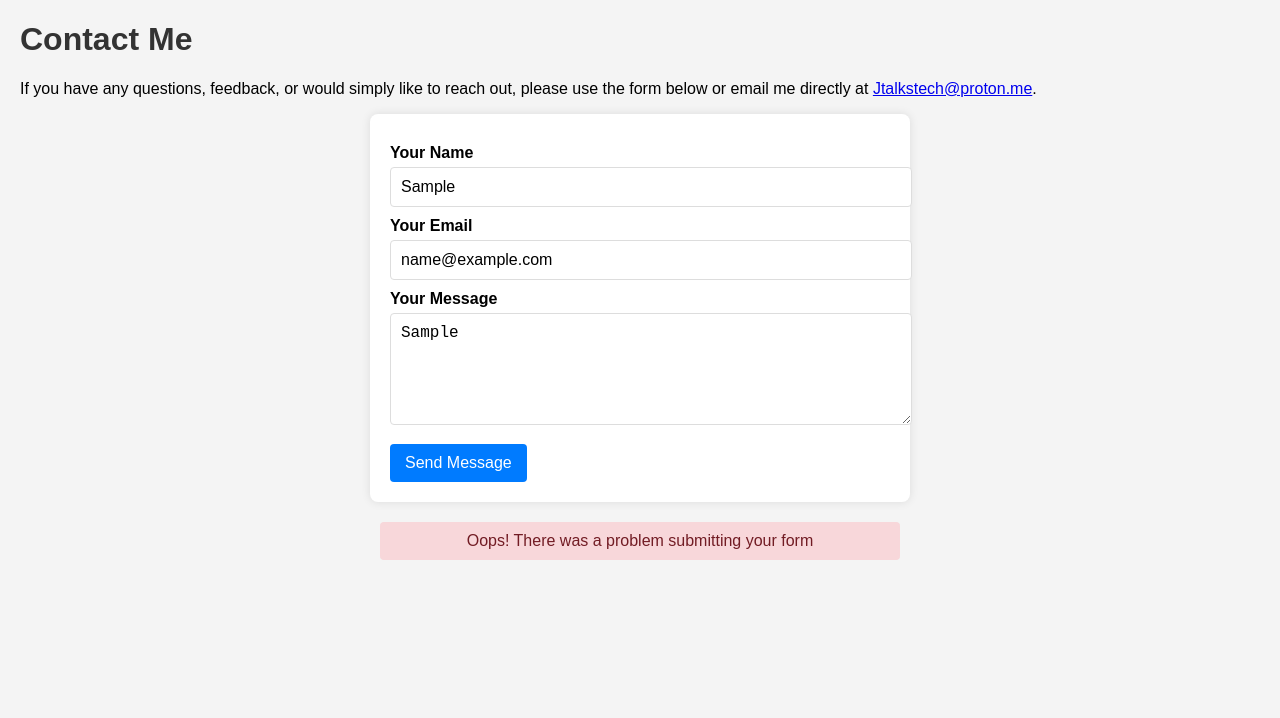
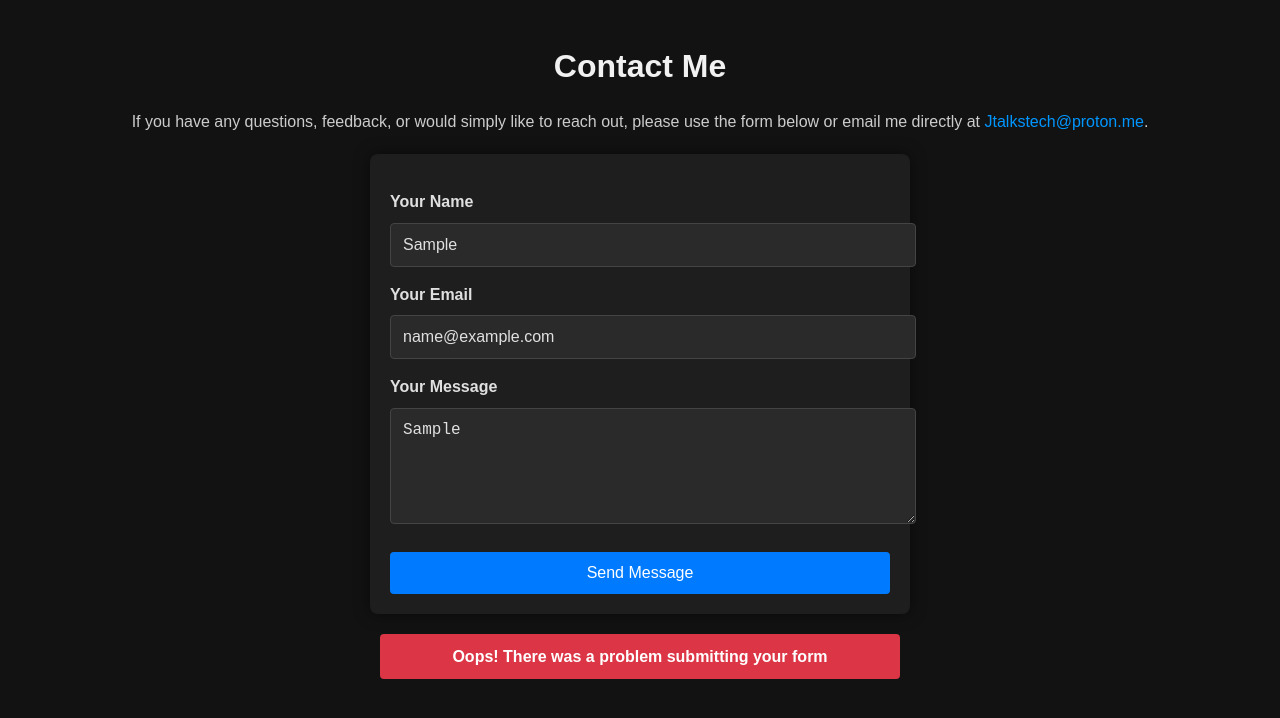
Before and after one commit to What-Is-Linux-lol/mywebsite, a plain HTML site: page contact.html in a window 1280 px wide. Both pictures are taken after typing "Sample", "name@example.com", "Sample" into the empty fields and a click on the button "Send Message". Drawn offline with Linux system fonts and the light colour scheme.

Commit message:
Update contact.html

```diff
--- a/contact.html
+++ b/contact.html
@@ -1,82 +1,122 @@
 <!DOCTYPE html>
 <html lang="en">
 <head>
-  <meta charset="UTF-8">
-  <meta name="viewport" content="width=device-width, initial-scale=1">
+  <meta charset="UTF-8" />
+  <meta name="viewport" content="width=device-width, initial-scale=1" />
   <title>Contact Me</title>
   <style>
+    /* Global Styles */
     body {
       font-family: Arial, sans-serif;
-      margin: 20px;
-      background-color: #f4f4f4;
+      background-color: #121212;
+      color: #e0e0e0;
+      margin: 0;
+      padding: 20px;
+      line-height: 1.6;
     }
     h1 {
-      color: #333;
+      text-align: center;
+      margin-bottom: 10px;
+      color: #f1f1f1;
     }
+    p {
+      text-align: center;
+      margin-bottom: 20px;
+      color: #cccccc;
+    }
+    a {
+      color: #0096ff;
+      text-decoration: none;
+    }
+    a:hover {
+      text-decoration: underline;
+    }
+
+    /* Contact Form Container */
     .contact-form {
-      background: #fff;
+      background-color: #1e1e1e;
       padding: 20px;
       border-radius: 8px;
-      box-shadow: 0 0 10px rgba(0, 0, 0, 0.1);
+      box-shadow: 0 0 15px rgba(0, 0, 0, 0.5);
       max-width: 500px;
       margin: auto;
     }
-    label {
+
+    /* Form Fields */
+    .contact-form label {
       display: block;
-      margin-top: 10px;
+      margin-top: 15px;
       font-weight: bold;
+      color: #e0e0e0;
     }
-    input, textarea {
+    .contact-form input,
+    .contact-form textarea {
       width: 100%;
-      padding: 10px;
-      margin-top: 5px;
-      border: 1px solid #ddd;
+      padding: 12px;
+      margin-top: 8px;
+      border: 1px solid #444;
       border-radius: 4px;
       font-size: 16px;
+      background-color: #2a2a2a;
+      color: #e0e0e0;
     }
-    button {
+    .contact-form input:focus,
+    .contact-form textarea:focus {
+      outline: none;
+      border-color: #007BFF;
+      box-shadow: 0 0 5px rgba(0, 123, 255, 0.5);
+    }
+
+    /* Submit Button */
+    .contact-form button {
       background-color: #007BFF;
       color: #fff;
-      padding: 10px 15px;
+      padding: 12px 20px;
       border: none;
       border-radius: 4px;
       cursor: pointer;
       font-size: 16px;
-      margin-top: 15px;
+      margin-top: 20px;
+      width: 100%;
+      transition: background-color 0.3s ease;
     }
-    button:hover {
+    .contact-form button:hover {
       background-color: #0056b3;
     }
-    .success, .error {
+
+    /* Response Messages */
+    .success,
+    .error {
       text-align: center;
-      margin-top: 20px;
       padding: 10px;
       border-radius: 4px;
       max-width: 500px;
-      margin-left: auto;
-      margin-right: auto;
+      margin: 20px auto;
+      font-weight: bold;
     }
     .success {
-      background-color: #d4edda;
-      color: #155724;
+      background-color: #28a745;
+      color: #fff;
     }
     .error {
-      background-color: #f8d7da;
-      color: #721c24;
+      background-color: #dc3545;
+      color: #fff;
     }
   </style>
 </head>
 <body>
   <h1>Contact Me</h1>
-  <p>If you have any questions, feedback, or would simply like to reach out, please use the form below or email me directly at <a href="mailto:Jtalkstech@proton.me">Jtalkstech@proton.me</a>.</p>
-
+  <p>
+    If you have any questions, feedback, or would simply like to reach out, please use the form below or email me directly at
+    <a href="mailto:Jtalkstech@proton.me">Jtalkstech@proton.me</a>.
+  </p>
   <div class="contact-form">
     <form id="contactForm" action="https://formspree.io/f/mjkyqbjp" method="POST">
       <label for="name">Your Name</label>
-      <input type="text" id="name" name="name" placeholder="Enter your name" required>
+      <input type="text" id="name" name="name" placeholder="Enter your name" required />
 
       <label for="email">Your Email</label>
-      <input type="email" id="email" name="_replyto" placeholder="Enter your email" required>
+      <input type="email" id="email" name="_replyto" placeholder="Enter your email" required />
 
       <label for="message">Your Message</label>
       <textarea id="message" name="message" rows="5" placeholder="Type your message here..." required></textarea>
@@ -88,9 +128,9 @@
   <div id="formResponse"></div>
 
   <script>
-    // Optional JavaScript to handle the form response without reloading the page.
+    // JavaScript to handle form submission asynchronously
     document.getElementById('contactForm').addEventListener('submit', function(event) {
-      event.preventDefault(); // Prevent the default form submission
+      event.preventDefault();
 
       var form = event.target;
       var formData = new FormData(form);
@@ -109,7 +149,7 @@
           form.reset();
         } else {
           response.json().then(function(data) {
-            if (Object.hasOwn(data, 'errors')) {
+            if (data.hasOwnProperty("errors")) {
               formResponse.innerHTML = '<div class="error">' + data["errors"].map(error => error["message"]).join(", ") + '</div>';
             } else {
               formResponse.innerHTML = '<div class="error">Oops! There was a problem submitting your form</div>';
```
